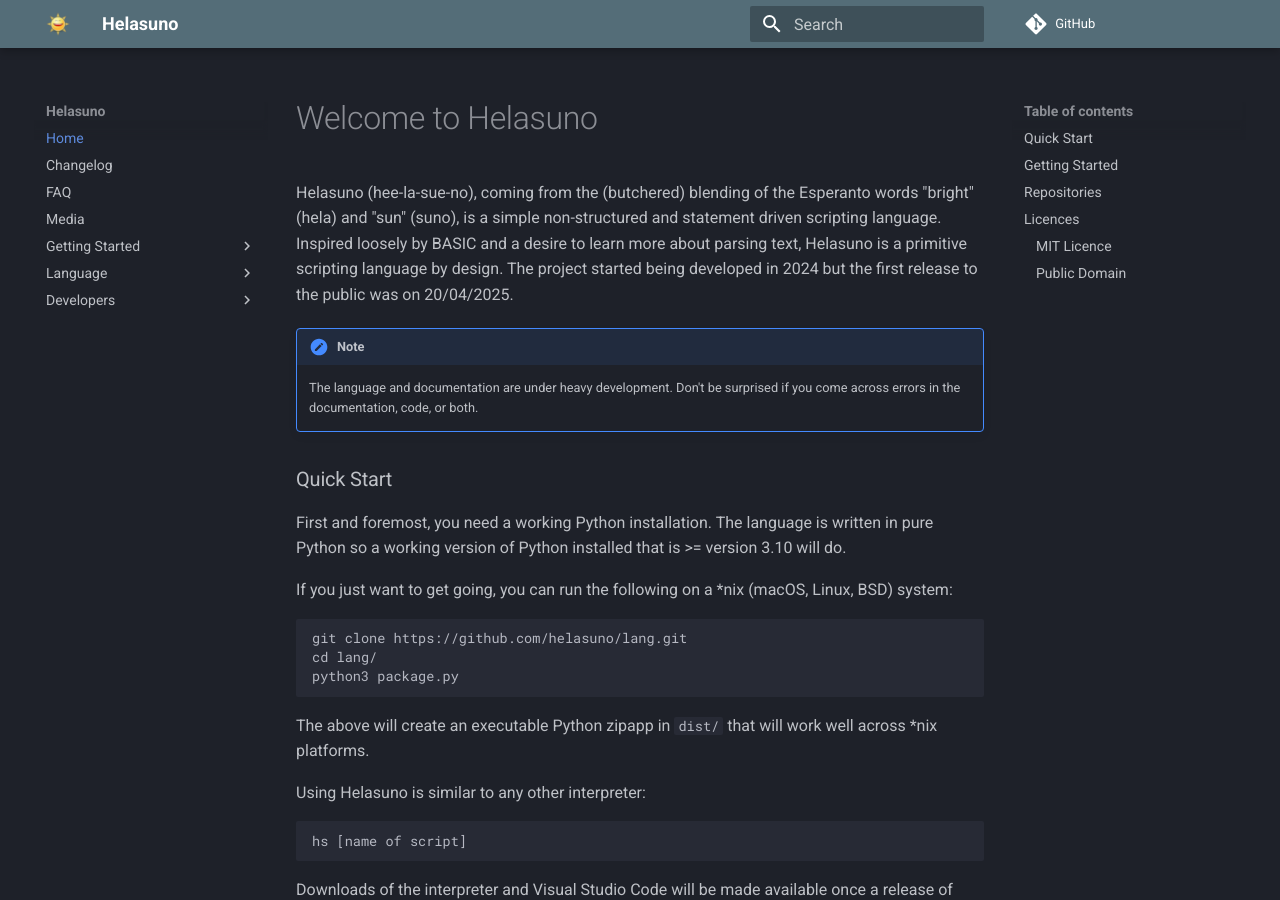
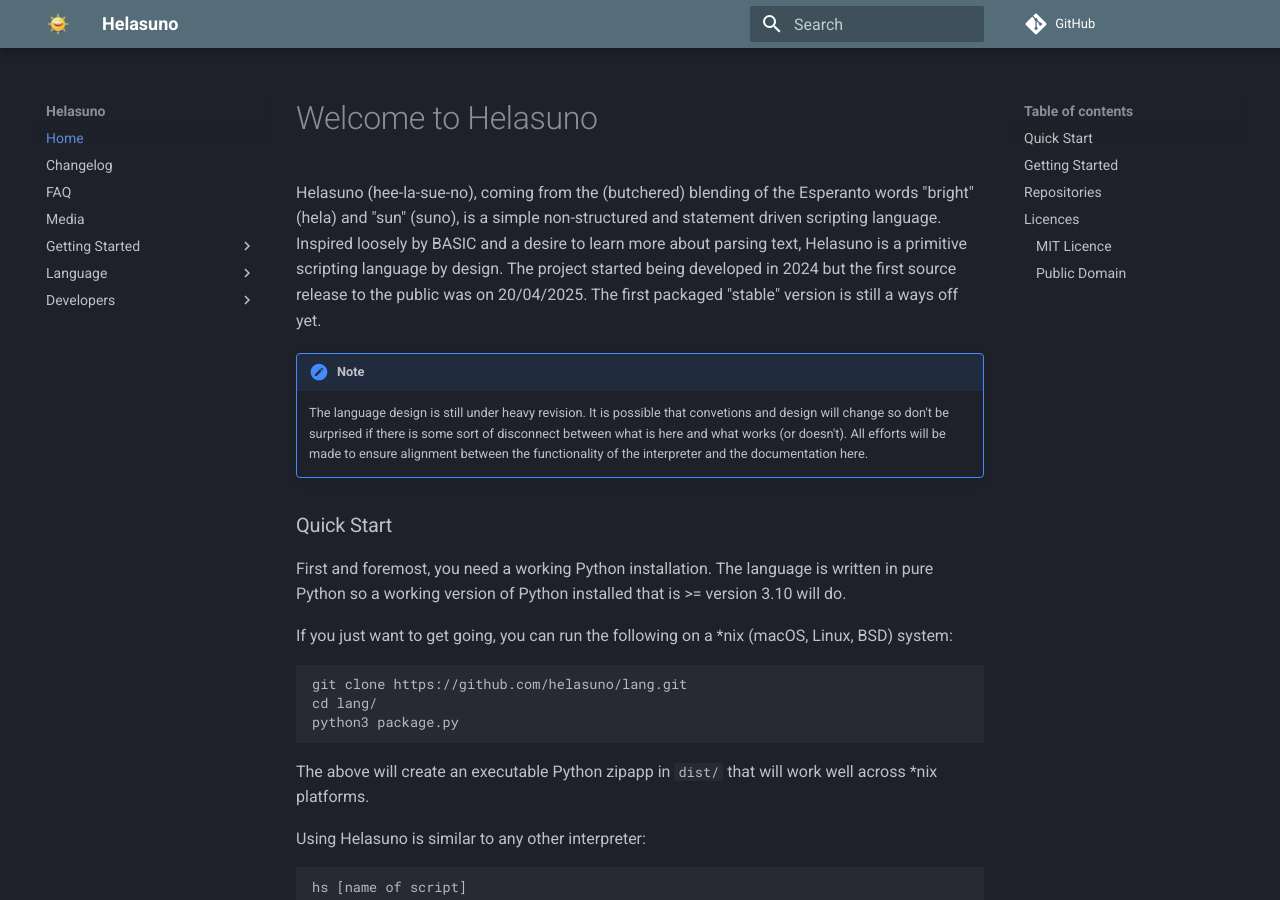
Before and after one commit to helasuno/webpage, an MkDocs documentation site: the page built from docs/index.md, in a window 1280 px wide and 900 px high. Built offline with MkDocs 1.6.1 and Material for MkDocs 9.7.7, drawn with Linux system fonts in a browser that asks for light colours; comment, search, counter and statistics services are not loaded.

Commit message:
Fixes to cautions and fixed link to the getting started video.

```diff
--- a/docs/index.md
+++ b/docs/index.md
@@ -1,9 +1,9 @@
 # Welcome to Helasuno
-Helasuno (hee-la-sue-no), coming from the (butchered) blending of the Esperanto words "bright" (hela) and "sun" (suno), is a simple non-structured and statement driven scripting language. Inspired loosely by BASIC and a desire to learn more about parsing text, Helasuno is a primitive scripting language by design. The project started being developed in 2024 but the first release to the public was on 20/04/2025.
+Helasuno (hee-la-sue-no), coming from the (butchered) blending of the Esperanto words "bright" (hela) and "sun" (suno), is a simple non-structured and statement driven scripting language. Inspired loosely by BASIC and a desire to learn more about parsing text, Helasuno is a primitive scripting language by design. The project started being developed in 2024 but the first source release to the public was on 20/04/2025. The first packaged "stable" version is still a ways off yet.
 
 !!! Note
 
-    The language and documentation are under heavy development. Don't be surprised if you come across errors in the documentation, code, or both.
+    The language design is still under heavy revision. It is possible that convetions and design will change so don't be surprised if there is some sort of disconnect between what is here and what works (or doesn't). All efforts will be made to ensure alignment between the functionality of the interpreter and the documentation here.
 
 ### Quick Start
 First and foremost, you need a working Python installation. The language is written in pure Python so a working version of Python installed that is >= version 3.10 will do.
```
Also changed, not shown: docs/media.md (+1 -1 lines), docs/tutorial.md (+1 -1 lines), 1 other file.
